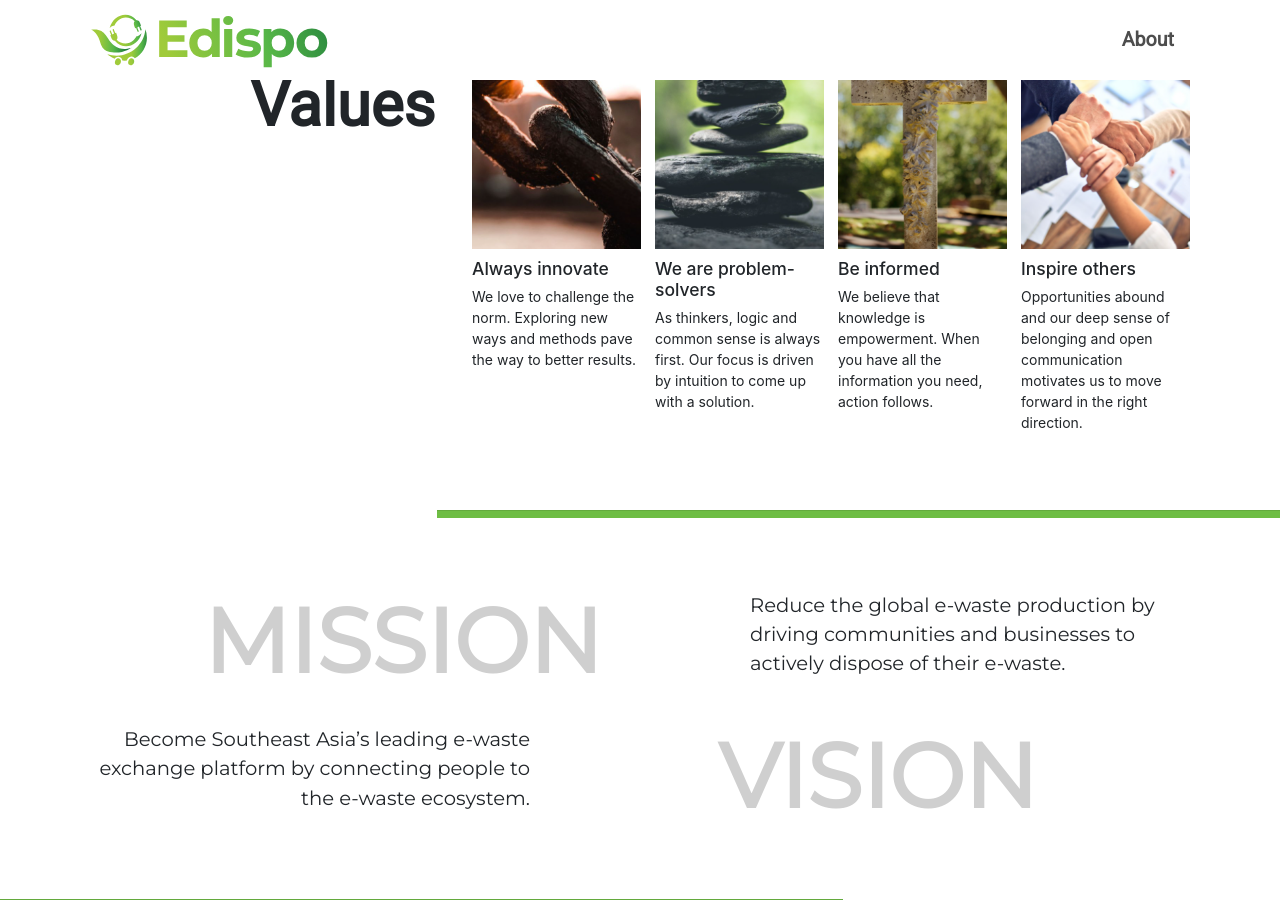
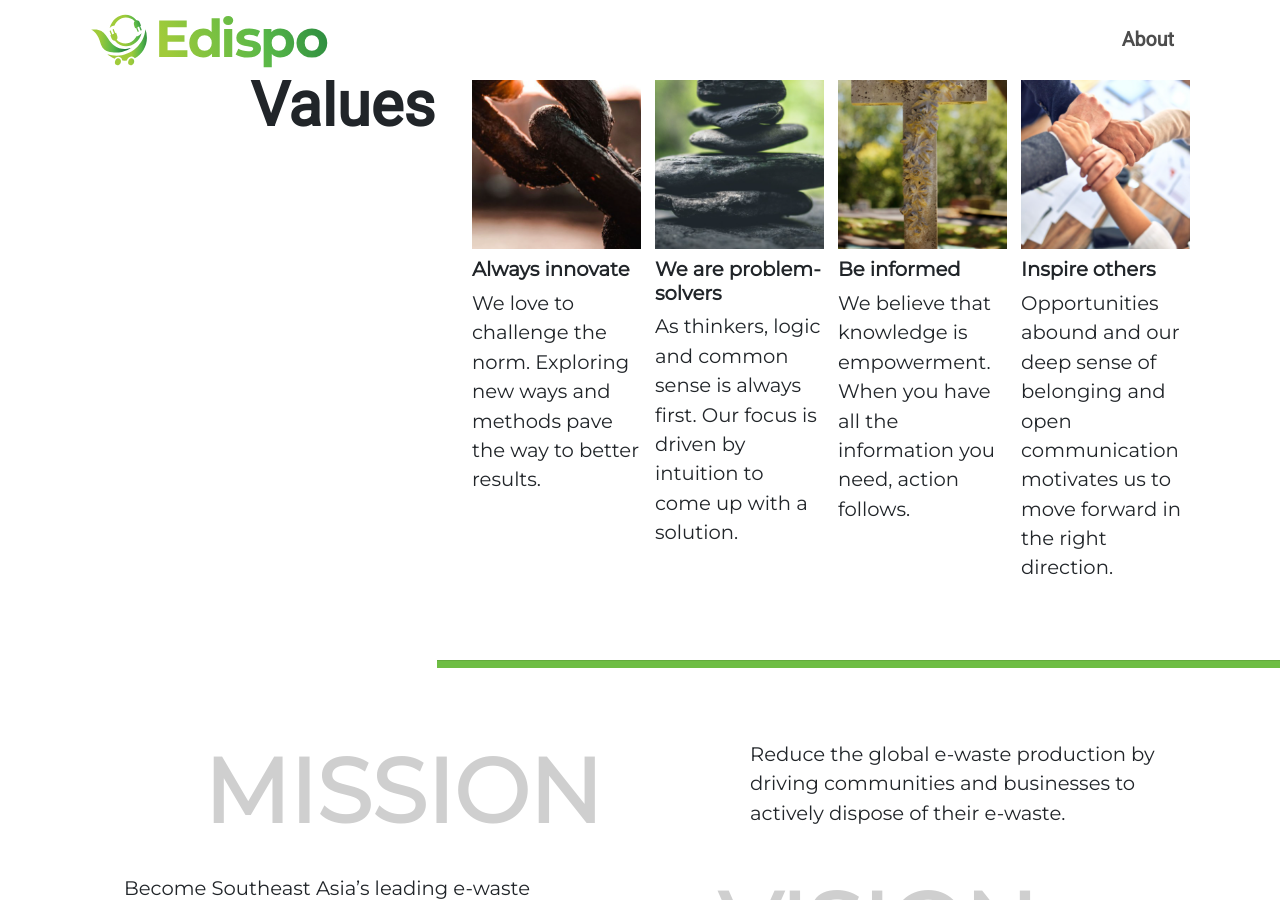
Before and after one commit to edispoph/edispo-landing-page, a Jekyll site: the page built from about.html, in a window 1280 px wide and 900 px high, scrolled down 1222 px. Built offline with Jekyll 4.4.1, drawn with Linux system fonts in a browser that asks for light colours; nearby versions of some CDN libraries.

Commit message:
Tweak font settings of content so it's more consistent.

```diff
--- a/about.html
+++ b/about.html
@@ -55,8 +55,8 @@ permalink: /about/
               <img src="{{site.baseurl}}/assets/images{{ company-value.img }}" alt="{{ company-value.img_alt_text }}" class="img-fluid"/>
             </section>
             <section class="d-flex flex-column">
-              <h5>{{ company-value.title }}</h5>
-              <p>
+              <h5 class="edispo-bold-1 edispo-font-2">{{ company-value.title }}</h5>
+              <p class="edispo-font-2 edispo-regular-1">
                 {{ company-value.description }}
               </p>
             </section>
@@ -145,7 +145,7 @@ permalink: /about/
                 <span class="edispo-color-contrast-neg edispo-regular-2">About</span>
                 <span class="edispo-color-base edispo-bold-2">Edispo</span>
               </h1>
-              <p class="edispo-regular-2 edispo-font-1 mb-5 mt-2">
+              <p class="edispo-regular-2 edispo-font-2 mb-5 mt-2">
                 We are innovators introducing new ways to safely dispose of e-waste by connecting buyers and sellers anytime, anywhere. Edispo educates and inspires Filipino households and businesses to actively dispose of their e-waste and other traded junk with ease and convenience for the purpose of sustainability.
               </p>
             </div>
--- a/index.html
+++ b/index.html
@@ -102,7 +102,7 @@ permalink: /
                 <span class="edispo-color-contrast-neg edispo-regular-2">Our</span>
                 <span class="edispo-color-base edispo-bold-2">Story.</span>
               </h1>
-              <p class="edispo-regular-2 edispo-font-1 mb-5 mt-2">
+              <p class="edispo-regular-1 edispo-font-2 mb-5 mt-2">
                 Whether it be broken phones, computers gone obsolete, televisions that are still the size of balikbayan boxes, or refrigerators and aircons that no longer keep their cool, E-waste is a growing problem in the Philippines and around the world, and the problem is only getting bigger every year. [...]
               </p>
               <a href="{{site.baseurl}}/about" class="edispo-color-base edispo-black-1 edispo-font-1">LEARN MORE ABOUT US.</a>
```
